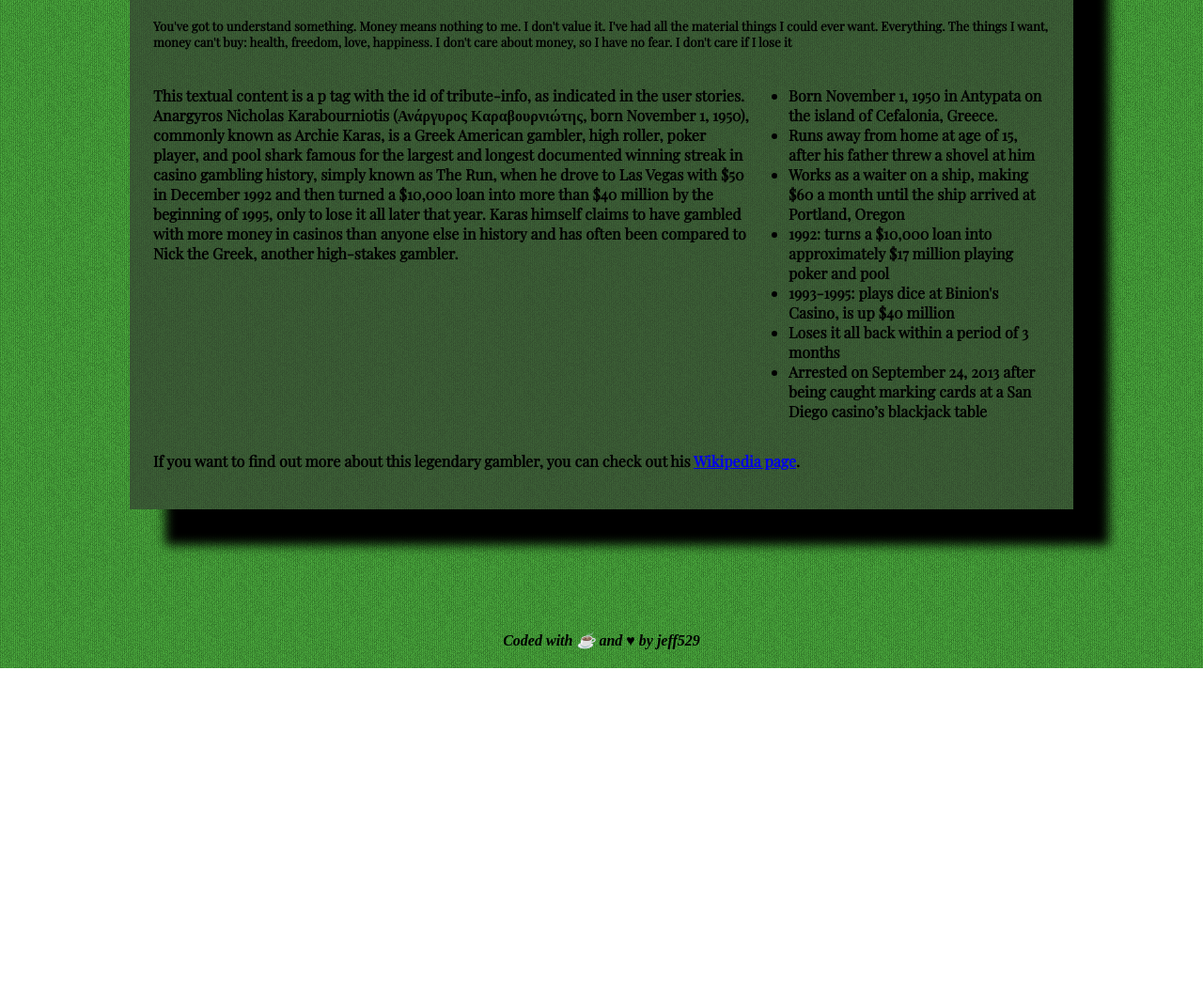
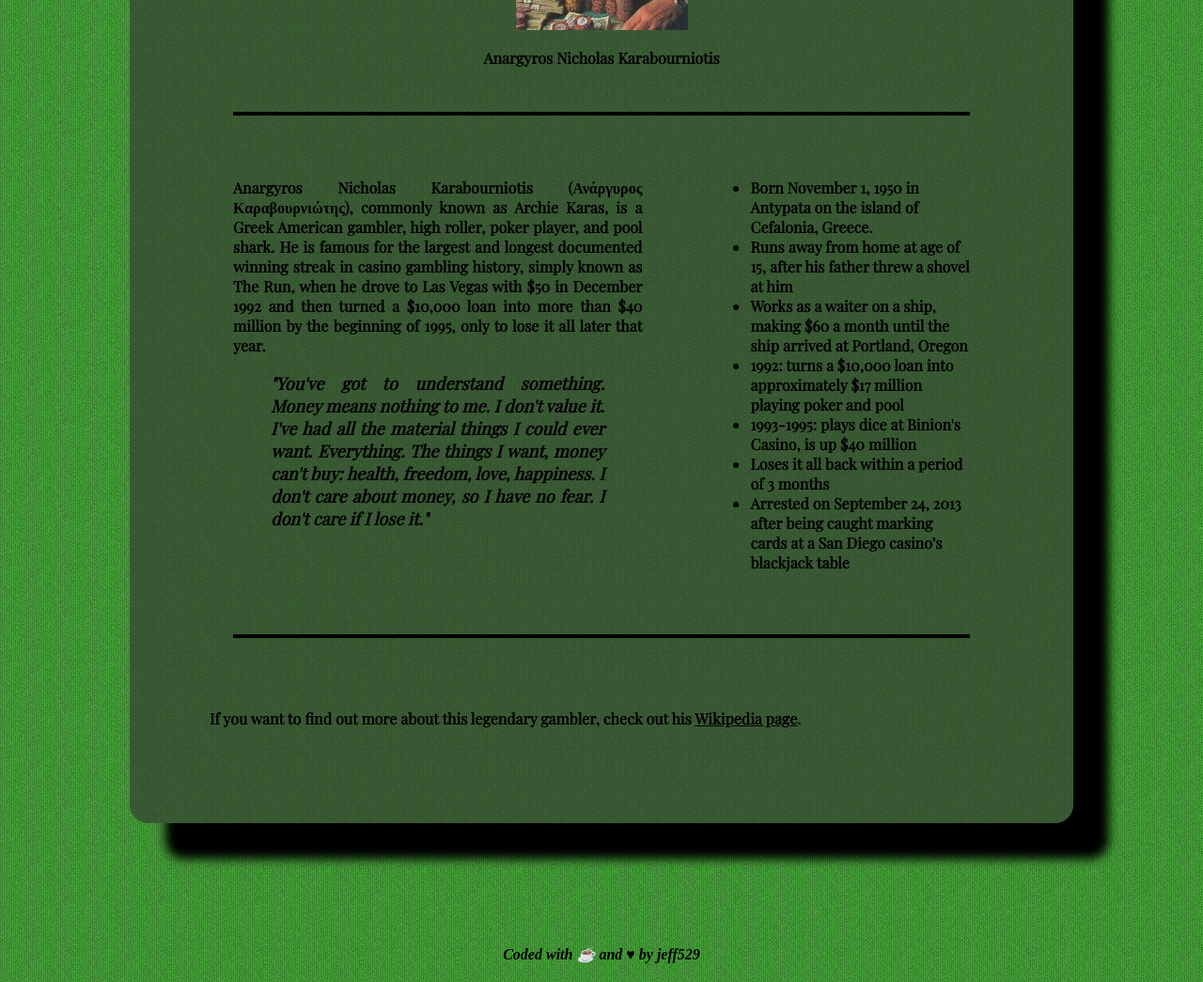
Before and after one commit to jeff529/FCC-project-00-tribute-page, a plain HTML site: page index.html in a window 1280 px wide. Shown: the part 731-1776 px from the top of the page at 94% size. Before the commit the page ends 1442 px from the top, so only its background shows below. Drawn offline with nearby package versions, Linux system fonts and the light colour scheme.

Commit message:
almost there...

```diff
--- a/index.html
+++ b/index.html
@@ -16,34 +16,42 @@
 
     <div id="main">
 
-        <h1 id="title">Archie
-            <em>"The Greek"</em>Karas</h1>
+        <h1 id="title">Archie<em>"The Greek"</em> Karas</h1>
 
 
 
         <div class="img-div">
-            <img id="image" src="/images/Archie_Karas.jpg" alt="Portrait of Albert Schweitzer">
+            <img id="image" src="/images/Archie_Karas.jpg" alt="Portrait of Archie Karas">
             <div id="img-caption">Anargyros Nicholas Karabourniotis</div>
         </div>
 
-        <div class="quote">
 
-        <h5>You've got to understand something. Money means nothing to me. I don't value it.
-            I've had all the material things I could ever want. Everything. The things I want, money can't buy: health, freedom, love,
-             happiness. I don't care about money, so I have no fear. I don't care if I lose it</h5>
-        </div>
+
+<hr>
+
+
+
         <!-- CSS Grid -->
 
         <div class="container">
 
             <div id="tribute-info">
-            <p>This textual content is a p tag with the id of tribute-info, as indicated in the user stories. Anargyros Nicholas
-                Karabourniotis (Ανάργυρος Καραβουρνιώτης, born November 1, 1950), commonly known as Archie Karas, is a Greek
-                American gambler, high roller, poker player, and pool shark famous for the largest and longest documented
-                winning streak in casino gambling history, simply known as The Run, when he drove to Las Vegas with $50 in
-                December 1992 and then turned a $10,000 loan into more than $40 million by the beginning of 1995, only to
-                lose it all later that year. Karas himself claims to have gambled with more money in casinos than anyone
-                else in history and has often been compared to Nick the Greek, another high-stakes gambler.</p>
+
+
+                <p> Anargyros Nicholas Karabourniotis (Ανάργυρος Καραβουρνιώτης), commonly known as Archie Karas,
+                    is a Greek American gambler, high roller, poker player, and pool shark. He is famous for the largest and longest
+                    documented winning streak in casino gambling history, simply known as The Run, when he drove to Las Vegas
+                    with $50 in December 1992 and then turned a $10,000 loan into more than $40 million by the beginning
+                    of 1995, only to lose it all later that year.</p>
+
+
+        <blockquote>
+
+                <p>"You've got to understand something. Money means nothing to me. I don't value it. I've had all the material things
+                    I could ever want. Everything. The things I want, money can't buy: health, freedom, love, happiness. I don't
+                    care about money, so I have no fear. I don't care if I lose it."</p>
+
+        </blockquote>
 
 
             </div>
@@ -64,9 +72,11 @@
 
         </div>
 
-        <p>If you want to find out more about this legendary gambler, you can check out his
-            <a href="https://en.wikipedia.org/wiki/Archie_Karas"
-                target="_blank" id="tribute-link">Wikipedia page</a>.</p>
+
+<hr>
+
+        <p id="tribute-link">If you want to find out more about this legendary gambler, check out his
+            <a href="https://en.wikipedia.org/wiki/Archie_Karas" target="_blank"> Wikipedia page</a>.</p>
 
 
 
--- a/style.css
+++ b/style.css
@@ -9,10 +9,11 @@ body {
 #main {
     background-color: rgba(53, 51, 51, 0.6);
     margin: 130px;
-    padding: 25px;
+    padding: 85px;
     font-family: 'Playfair Display', serif;
     font-weight: 625;
     box-shadow: 38px 38px 11px black;
+    border-radius: 20px;
 }
 
 #title {
@@ -24,14 +25,48 @@ body {
 
 }
 
+#img-caption {
+    margin-top: 15px;
+}
+
+
 
 .container {
     display: grid;
     width: 100%;
-    grid-template-columns: 2fr 1fr;
+    grid-template-columns: 3fr 2fr;
+    grid-gap: 25px;
 }
 
 
+#tribute-info {
+    text-align: justify;
+    padding: 25px;
+    /* background-color: darkseagreen; */
+}
+
+blockquote {
+    font-size: large;
+    font-weight: bold;
+    font-style: italic;
+}
+
+
+#timeline {
+    padding: 25px;
+    /* background-color: pink; */
+}
+
+
+
+#tribute-link {
+    margin-top: 75px;
+
+}
+
+#tribute-link a {
+    color: black;
+}
 
 
 footer {
@@ -41,7 +76,10 @@ footer {
     margin: 20px;
 }
 
-
+hr {
+border: solid 2px black;
+margin: 25px;
+}
 
 
 
@@ -49,10 +87,12 @@ footer {
 
 .img-div {
     text-align: center;
+    margin-bottom: 47px;
 }
 
 image {
     max-width: 100%;
     display: block;
     height: auto;
+
 }
```
Lines whose indentation alone changed are shown as unchanged.
